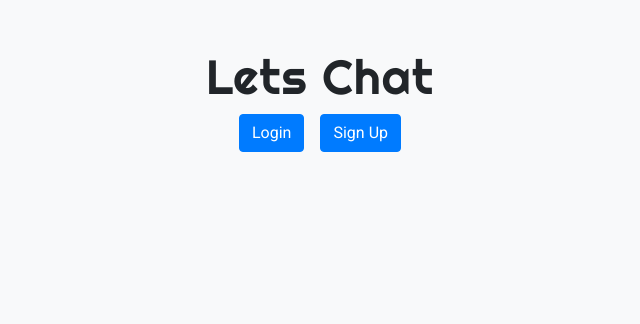
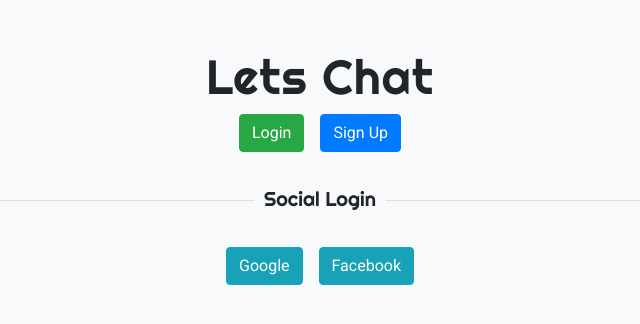
Before and after one commit to devgautam170291/letsChat, an Angular app in the folder Client/: page / in a window 1280 px wide. Shown: the top 324 px of the page, without its empty margins (320-960 px from the left). Built offline with nearby package versions, Linux system fonts and the light colour scheme; a web font is replaced by a local one.

Commit message:
Adding Social Login buttons

```diff
--- a/Client/src/app/pages/home/home.component.css
+++ b/Client/src/app/pages/home/home.component.css
@@ -0,0 +1,9 @@
+.form-header span {
+  font-family: 'Righteous', cursive;
+  font-size: 20px;
+  position: relative;
+  bottom: 33px;
+  background: #f8f9fa;
+  display: inline-block;
+  padding: 0px 10px;
+}
--- a/Client/src/app/pages/home/home.component.html
+++ b/Client/src/app/pages/home/home.component.html
@@ -2,8 +2,16 @@
   <div class="form-header text-center">
     <h2>Lets Chat</h2>
   </div>
-  <div class="login-signup text-center">
-    <button class="btn btn-primary mr-2" routerLink="/login">Login</button>
+  <div class="login-signup text-center mb-5">
+    <button class="btn btn-success mr-2" routerLink="/login">Login</button>
     <button class="btn btn-primary ml-2" routerLink="/signup">Sign Up</button>
   </div>
+  <hr>
+  <div class="login-signup text-center">
+    <div class="form-header">
+      <span>Social Login</span>
+    </div>
+    <button class="btn btn-info mr-2">Google</button>
+    <button class="btn btn-info ml-2">Facebook</button>
+  </div>
 </div>
--- a/Client/src/app/pages/login/login.component.html
+++ b/Client/src/app/pages/login/login.component.html
@@ -24,7 +24,7 @@
               </div>
             </div>
             <div class="col-md-12">
-              <button [disabled]="!formDetails.valid" class="btn btn-primary">Submit</button>
+              <button [disabled]="!formDetails.valid" class="btn btn-success">Submit</button>
             </div>
             <div class="col-md-12 pt-4">
               <a routerLink="/forget-password">Forget Password?</a>
```
